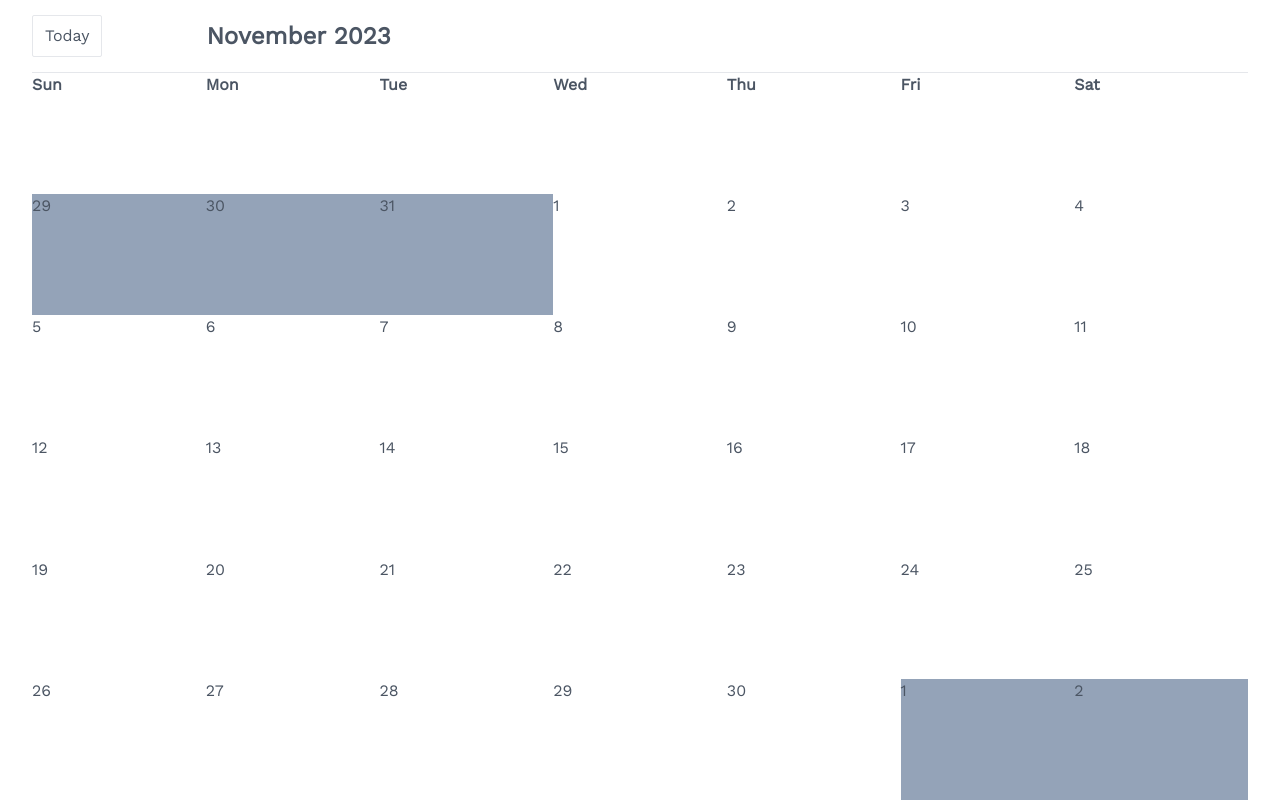
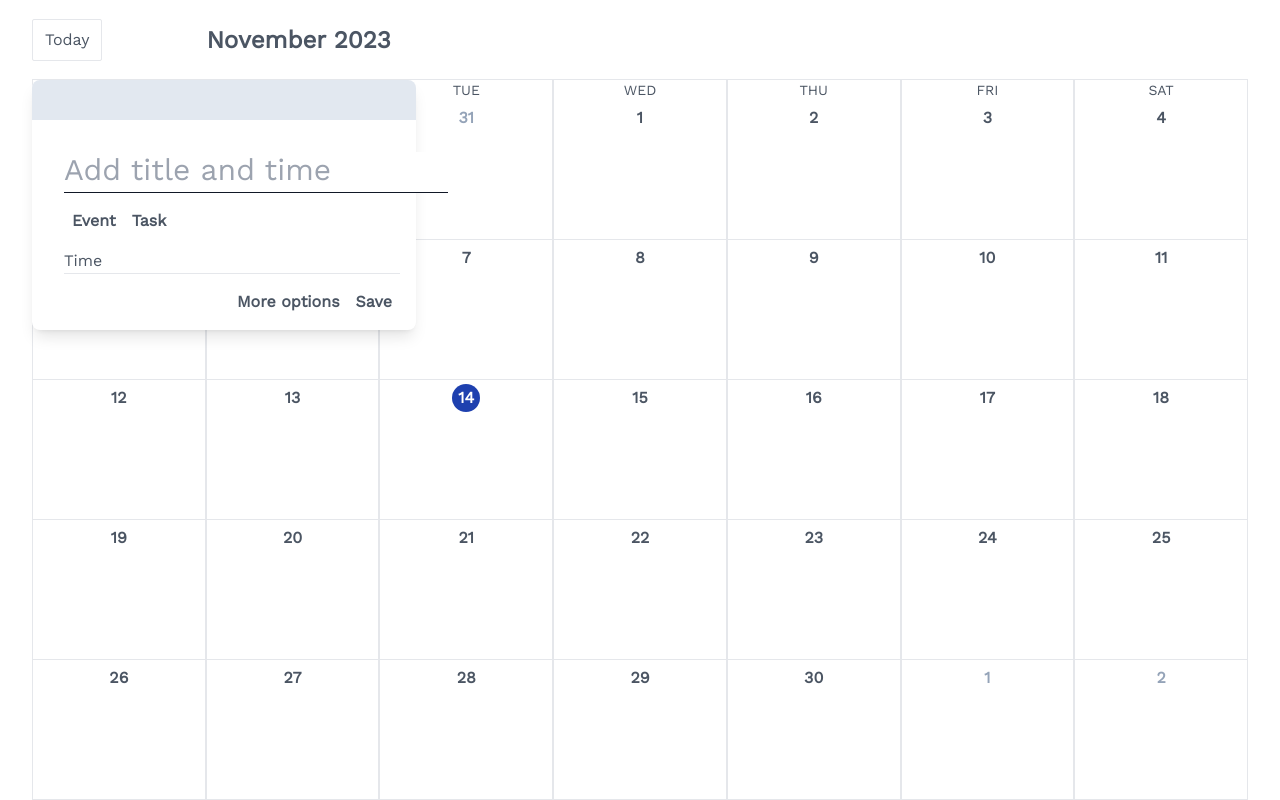
Before and after one commit to danhchau-phan/calendar, a React (Create React App) app: page / in a window 1280 px wide. Built offline with nearby package versions, Linux system fonts and the light colour scheme; some icons are missing.

Commit message:
display of today + event textbox + dragging behavior

```diff
--- /dev/null
+++ b/src/EventPopUp.scss
@@ -0,0 +1,13 @@
+.button {
+  @apply px-2 py-4 focus:text-blue-500 focus:bg-blue-100 font-semibold rounded-md;
+}
+
+.text-area {
+  @apply pb-1 text-3xl outline-none border-b border-gray-900;
+
+  &:focus {
+    @apply text-gray-900 border-b-2 border-blue-500;
+    transition: border-width 0.5s ease-out;
+    -webkit-transition: border-width 0.5s ease-out;
+  }
+}
--- /dev/null
+++ b/src/EventPopUp.tsx
@@ -0,0 +1,36 @@
+import React, { useState } from "react";
+import { Xmark } from "iconoir-react";
+
+import "./EventPopUp.scss";
+
+interface PopUpProps {
+  setClosePopUp: Function
+}
+
+export default function EventPopUp({setClosePopUp}: PopUpProps) {
+  return (
+    <div className="fixed z-10 w-96 h-fit bg-white rounded-lg shadow-lg">
+      <div className="bg-slate-200 h-10 rounded-t-lg flex flex-row justify-end items-center">
+        <div className="h-7 w-7 rounded-full hover:bg-slate-300 mr-3 items-center">
+          <Xmark className="cursor-pointer" onClick={(e) => setClosePopUp(false)}/>
+        </div>
+      </div>
+      <div className="ml-8 mr-4 mt-8">
+        <input placeholder="Add title and time"
+          className="text-area"/>
+        <div>
+          <button className="button">Event</button>
+          <button className="button">Task</button>
+        </div>
+        <div>Time</div>
+        <div className="border-t">
+          <div className="float-right">
+            <button className="button">More options</button>
+            <button className="button">
+              Save
+            </button>
+          </div>
+        </div>
+      </div>
+    </div>)
+}
--- a/src/Month.scss
+++ b/src/Month.scss
@@ -1,7 +1,7 @@
 .disabled-tile {
-  @apply bg-slate-400;
+  @apply text-slate-400;
 }
 
-.weekday-tile {
-  @apply font-semibold;
+.day {
+  @apply font-semibold border border-t-0 py-1;
 }
--- a/src/Month.tsx
+++ b/src/Month.tsx
@@ -1,18 +1,44 @@
-import React from "react";
+import React, { useState } from "react";
 import { WEEKDAYS } from "./constants";
 import { MonthYear } from "./type";
-import { daysInMonth, daysOfNextMonthWithinTheWeek, daysOfLastMonthWithinTheWeek } from "./utils";
+import { daysInMonth, daysOfNextMonthWithinTheWeek, daysOfLastMonthWithinTheWeek, isToday } from "./utils";
 
 import "./Month.scss"
+import EventPopUp from "./EventPopUp";
 
 export default function Month({month, year}: MonthYear) {
+  const [addEvent, setAddEvent] = useState(true)
 
   return (
-  <div className="h-full grid grid-rows-6 grid-cols-7">
-    {WEEKDAYS.map((day) => <div className="weekday-tile">{day}</div>)}
-    {daysOfLastMonthWithinTheWeek(month, year).map((day) => <div className="disabled-tile">{day}</div>)}
-    {Array.from({length: daysInMonth(month, year)}, (val, id) => id+1).map((day) => <div>{day}</div>)}
-    {daysOfNextMonthWithinTheWeek(month, year).map((day) => <div className="disabled-tile">{day}</div>)}
-  </div>
+    <div className="flex-grow flex flex-col">
+      <div className="grid grid-cols-7 text-center text-sm">
+        {WEEKDAYS.map((day) => <div className="border-x h-fit uppercase">{day}</div>)}
+      </div>
+      <div className="grid grid-cols-7 text-center flex-grow leading-7">
+        {daysOfLastMonthWithinTheWeek(month, year).map((day) => <div className="disabled-tile day">{day}</div>)}
+        {Array.from({length: daysInMonth(month, year)}, (val, id) => id+1).map(
+          (day) => <div draggable
+            onDragStart={(e) => {
+              e.preventDefault()
+            }}
+           onMouseUp={(e) => {
+            e.preventDefault()
+            const {day: d, month: m, year: y} = JSON.parse(e.currentTarget.getAttribute("data-value") ?? "")
+            console.log(d,m,y)
+          }} className="day" data-value={JSON.stringify({day: day, month: month, year: year})}>
+            {isToday(day,month,year) ?
+              <div className="inline-block items-center">
+                <div className="text-white rounded-full bg-blue-800 w-7">
+                  {day}
+                </div>
+              </div> :
+              <div>{day}</div>
+            }
+            </div>
+        )}
+        {daysOfNextMonthWithinTheWeek(month, year).map((day) => <div className="disabled-tile day">{day}</div>)}
+      </div>
+      {addEvent && <EventPopUp setClosePopUp={setAddEvent}/>}
+    </div>
   )
 }
--- a/src/utils.ts
+++ b/src/utils.ts
@@ -22,3 +22,9 @@ export function getMonthName(month: number, year: number) {
 		month: "long",
 	});
 }
+
+export function isToday(day: number, month: number, year: number) {
+	const date = new Date(year, month - 1, day).toDateString();
+	const today = new Date().toDateString();
+	return date === today;
+}
```
